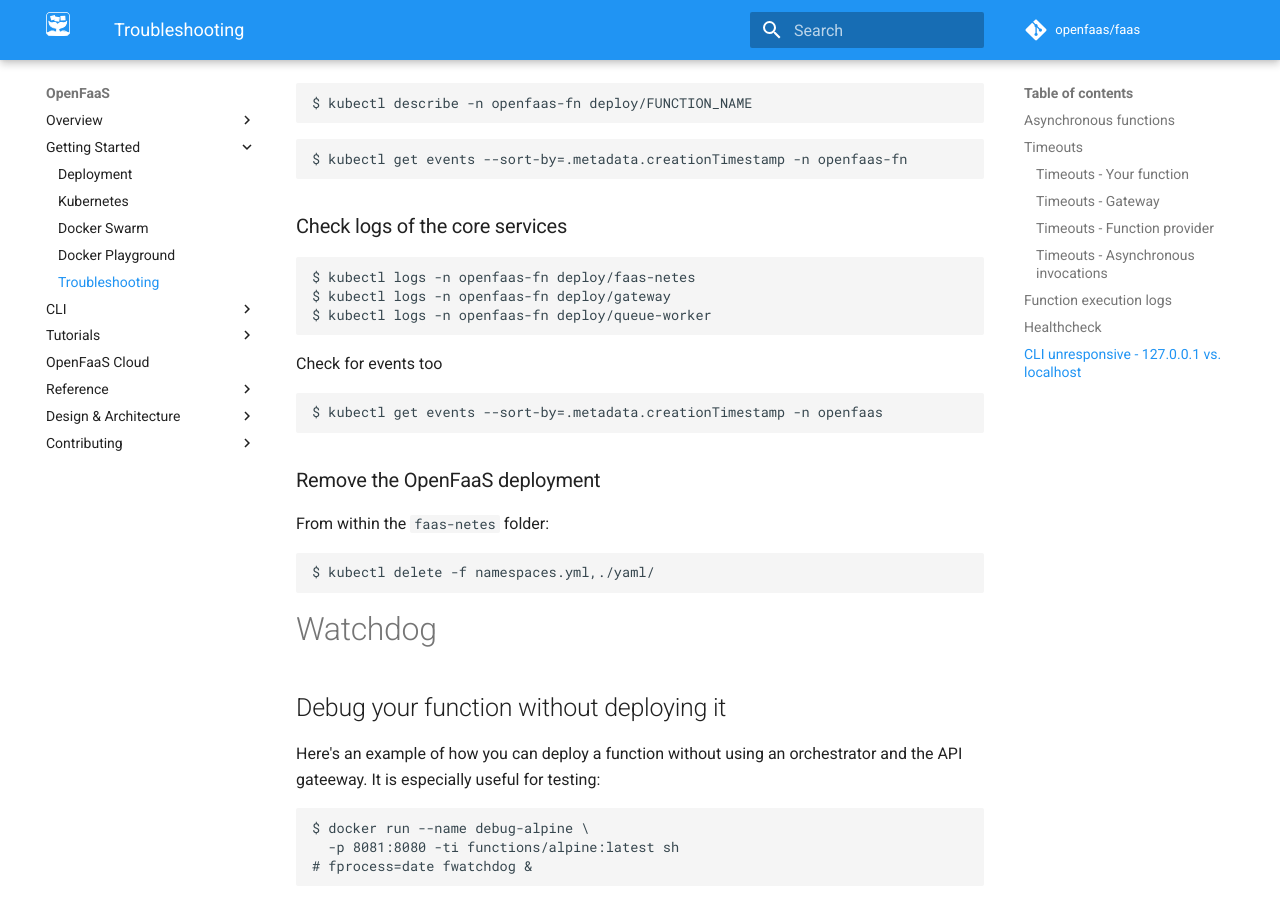
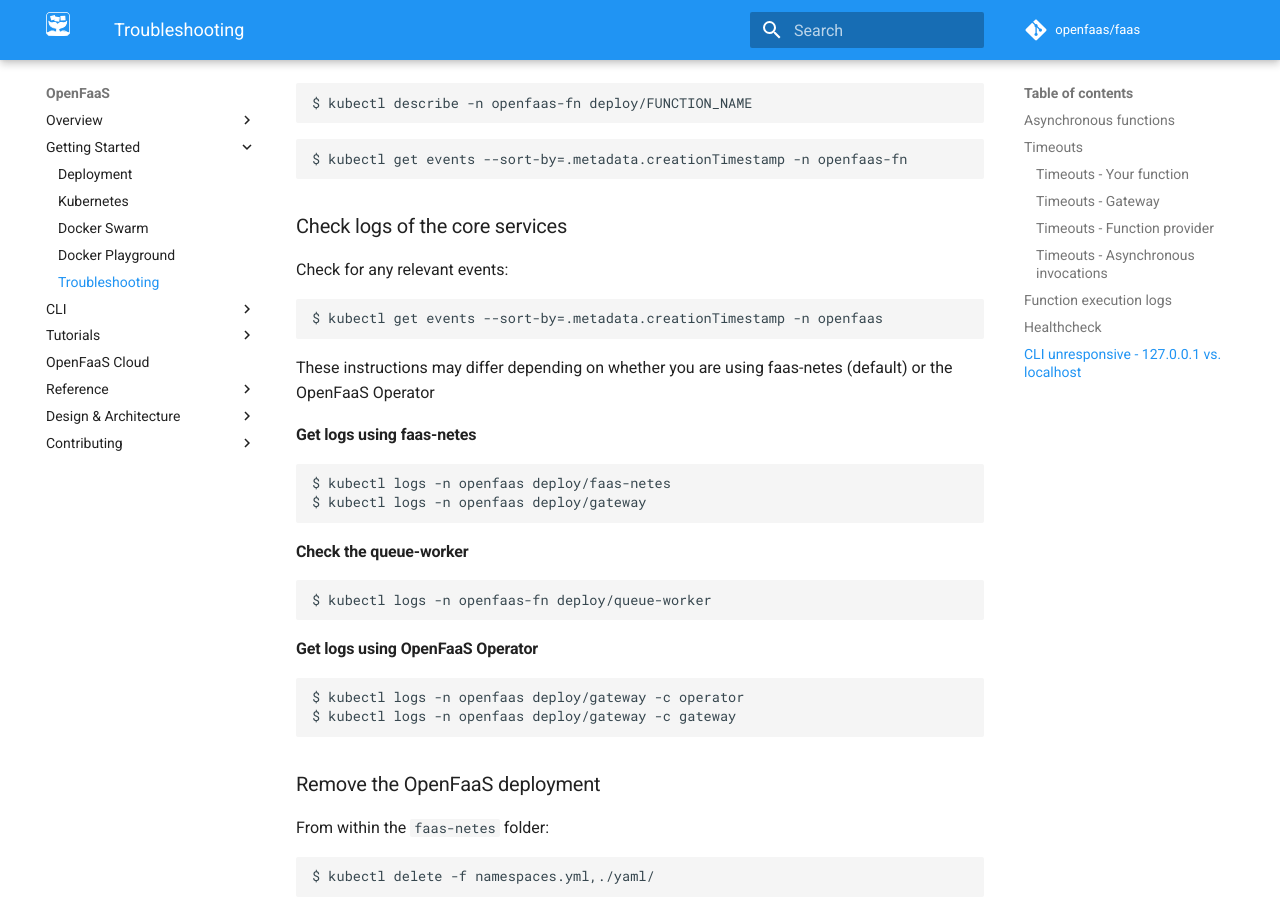
Before and after one commit to openfaas/docs, an MkDocs documentation site: the page built from docs/deployment/troubleshooting.md, in a window 1280 px wide and 900 px high, scrolled down 5253 px. Built offline with MkDocs 1.6.1 and Material for MkDocs 9.7.7, drawn with Linux system fonts in a browser that asks for light colours; comment, search, counter and statistics services are not loaded; old or Windows-style settings are respelled for this version of MkDocs.

Commit message:
Document logs for OpenFaaS Operator
- Adds "-c" approach to find container logs from within a Pod

Signed-off-by: Alex Ellis (VMware) <alexellis2@gmail.com>

````diff
--- a/docs/deployment/troubleshooting.md
+++ b/docs/deployment/troubleshooting.md
@@ -232,16 +232,32 @@ $ kubectl get events --sort-by=.metadata.creationTimestamp -n openfaas-fn
 
 ### Check logs of the core services
 
+Check for any relevant events:
+
 ```
-$ kubectl logs -n openfaas-fn deploy/faas-netes
-$ kubectl logs -n openfaas-fn deploy/gateway
+$ kubectl get events --sort-by=.metadata.creationTimestamp -n openfaas
+```
+
+These instructions may differ depending on whether you are using faas-netes (default) or the OpenFaaS Operator
+
+#### Get logs using faas-netes
+
+```
+$ kubectl logs -n openfaas deploy/faas-netes
+$ kubectl logs -n openfaas deploy/gateway
+```
+
+#### Check the queue-worker
+
+```
 $ kubectl logs -n openfaas-fn deploy/queue-worker
 ```
 
-Check for events too
+#### Get logs using OpenFaaS Operator
 
 ```
-$ kubectl get events --sort-by=.metadata.creationTimestamp -n openfaas
+$ kubectl logs -n openfaas deploy/gateway -c operator
+$ kubectl logs -n openfaas deploy/gateway -c gateway
 ```
 
 ### Remove the OpenFaaS deployment
````
